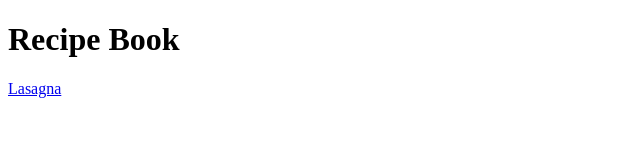
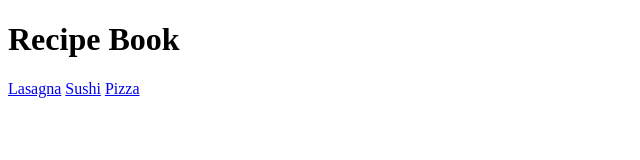
Before and after one commit to luscious-scoop/recipes, a plain HTML site: page index.html in a window 1280 px wide. Shown: the full height of the page, 0-640 px from the left. Drawn offline with Linux system fonts and the light colour scheme.

Commit message:
adding more recipes

```diff
--- a/index.html
+++ b/index.html
@@ -8,5 +8,7 @@
   <body>
     <h1>Recipe Book</h1>
     <a href="recipes-list/lasagna.html">Lasagna</a>
+    <a href="recipes-list/lasagna.html">Sushi</a>
+    <a href="recipes-list/lasagna.html">Pizza</a>
   </body>
 </html>
```
